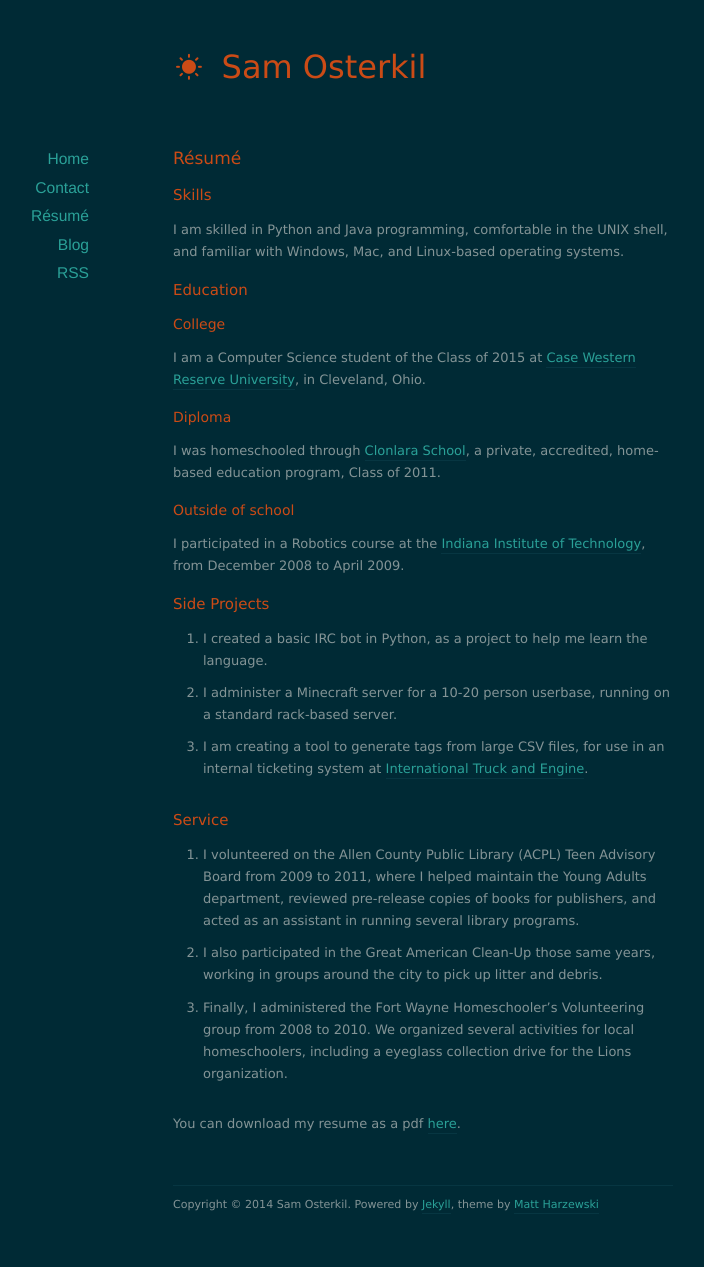
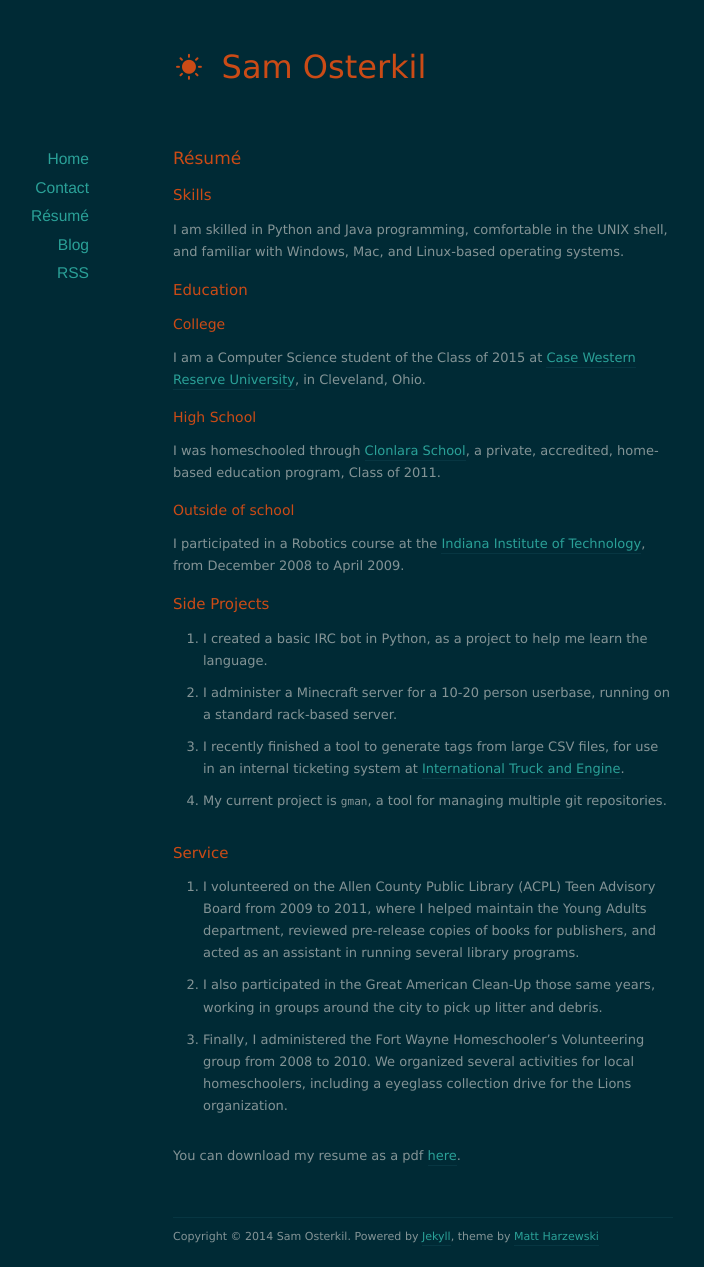
Before and after one commit to sposterkil/sposterkil.github.io, a Jekyll site: the page built from resume/index.md, in a window 1280 px wide. Shown: the whole page, without its empty margins (217-921 px from the left). Built offline with Jekyll 4.4.1, drawn with Linux system fonts in a browser that asks for light colours; nearby versions of some CDN libraries; before the commit the page ends 1235 px from its top, so only the background shows below that.

Commit message:
Updated resume

```diff
--- a/resume/index.md
+++ b/resume/index.md
@@ -9,17 +9,21 @@ title: Résumé
 I am skilled in Python and Java programming, comfortable in the UNIX shell, and familiar with Windows, Mac, and Linux-based operating systems.
 
 ##Education
+
 ###College
 I am a Computer Science student of the Class of 2015 at [Case Western Reserve University](http://case.edu/), in Cleveland, Ohio.
-###Diploma
+
+###High School
 I was homeschooled through [Clonlara School](http://www.clonlara.org/), a private, accredited, home-based education program, Class of 2011.
+
 ###Outside of school
 I participated in a Robotics course at the [Indiana Institute of Technology](http://www.indianatech.edu/), from December 2008 to April 2009.
 
 ##Side Projects
 * I created a basic IRC bot in Python, as a project to help me learn the language.
 * I administer a Minecraft server for a 10-20 person userbase, running on a standard rack-based server.
-* I am creating a tool to generate tags from large CSV files, for use in an internal ticketing system at [International Truck and Engine](http://www.internationaltrucks.com/trucks/).
+* I recently finished a tool to generate tags from large CSV files, for use in an internal ticketing system at [International Truck and Engine](http://www.internationaltrucks.com/trucks/).
+* My current project is `gman`, a tool for managing multiple git repositories.
 
 ##Service
 * I volunteered on the Allen County Public Library (ACPL) Teen Advisory Board from 2009 to 2011, where I helped maintain the Young Adults department, reviewed pre-release copies of books for publishers, and acted as an assistant in running several library programs.
```
Also changed, not shown: 1 other file.
